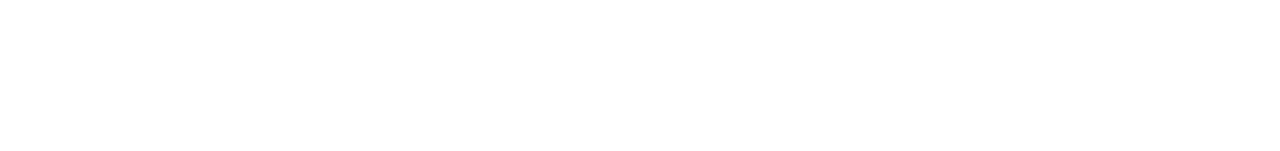
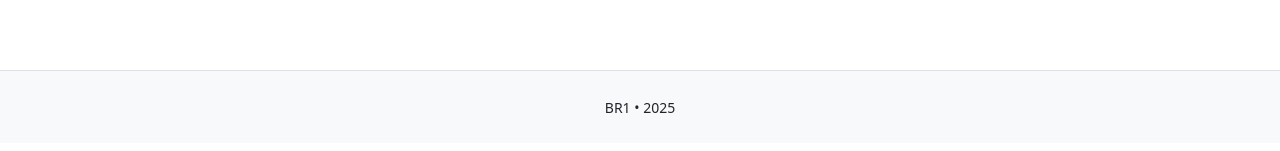
Before and after one commit to ImnotaChickenNuggie/prueba-brunoVazquez, a React (Vite) app: page /cart in a window 1280 px wide. Shown: the part 287-438 px from the top of the page. Built offline with nearby package versions, Linux system fonts and the light colour scheme.

Commit message:
Feat: Se genera Footer

```diff
--- a/src/App.jsx
+++ b/src/App.jsx
@@ -1,5 +1,6 @@
 import { Outlet } from "react-router"
 import Header from "./components/Header"
+import Footer from "./components/Footer"
 
 function App() {
 
@@ -7,6 +8,7 @@
     <>
       <Header />
       <Outlet />
+      <Footer />
     </>
   )
 }
--- /dev/null
+++ b/src/components/Footer.jsx
@@ -0,0 +1,11 @@
+import React from 'react';
+
+const Footer = () => {
+    return (
+        <footer className="text-center py-4 border-top mt-5 bg-body-tertiary">
+            <small>BR1 • 2025</small>
+        </footer>
+    );
+};
+
+export default Footer;
```
